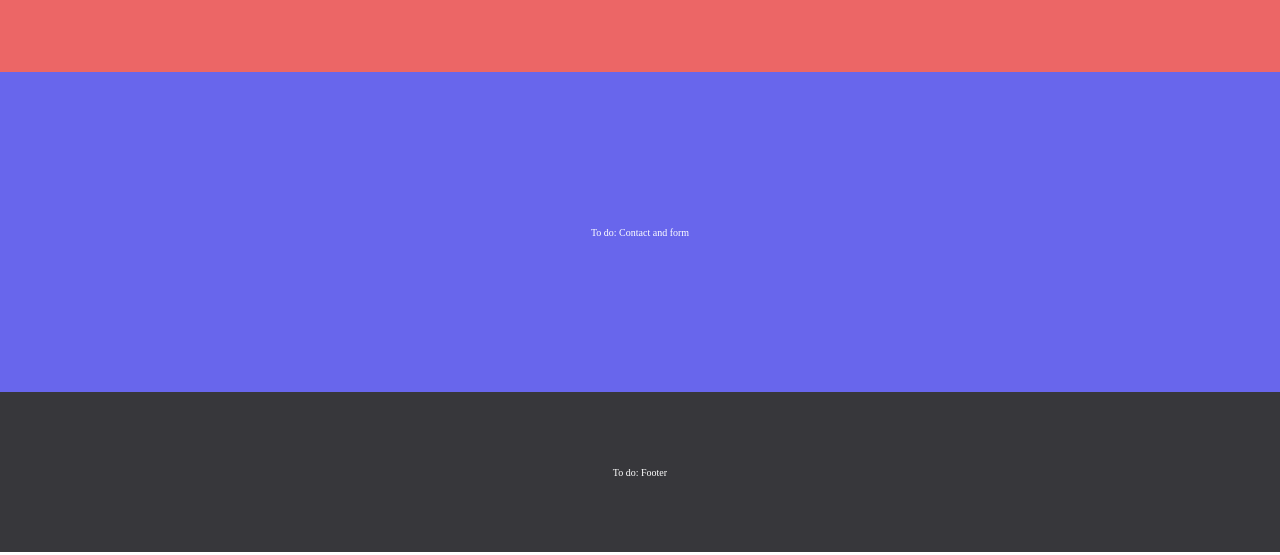
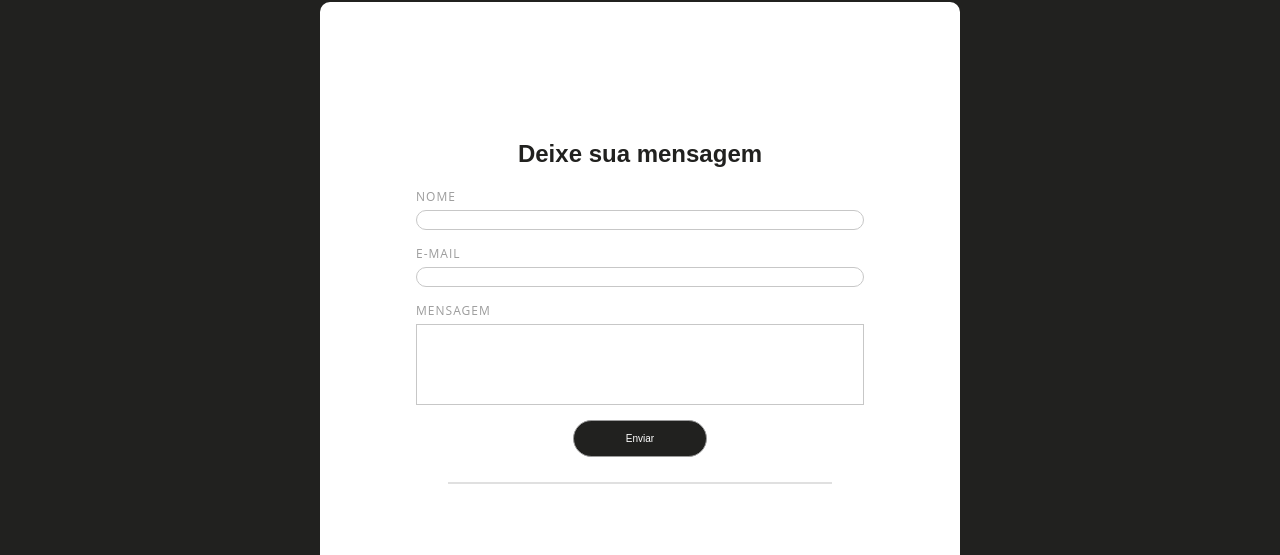
Before and after one commit to LeSales/toldos-portfolio, a Next.js app: page / in a window 1280 px wide. Shown: the part 928-1483 px from the top of the page. Built offline with nearby package versions, Linux system fonts and the light colour scheme.

Commit message:
add contact form

```diff
--- a/package.json
+++ b/package.json
@@ -6,6 +6,8 @@
     "start": "next start"
   },
   "dependencies": {
+    "@material-ui/core": "^4.12.3",
+    "emailjs-com": "^3.2.0",
     "next": "latest",
     "react": "^17.0.2",
     "react-dom": "^17.0.2",
--- a/pages/components/Contact/Contact.jsx
+++ b/pages/components/Contact/Contact.jsx
@@ -1,22 +1,192 @@
-import styled from 'styled-components';
+import React from "react";
+import styled from "styled-components";
+import emailjs from "emailjs-com";
 
 const flexCenter = `
-display: flex;
-justify-content: center;
-align-items: center;
+display:flex;
+justify-content:center;
+align-items:center;
 `;
 
 export const Wrapper = styled.div`
+  ${flexCenter}
+  width: 100%;
+  min-height: 100vh;
+  background-color: #21211f;
+  color: #fff;
+  h2 {
+    font-size: 2.4rem;
+    font-style: normal;
+    font-family: sans-serif;
+    margin: 0;
+    padding: 20px;
+  }
+  .conteiner {
     ${flexCenter}
-    height: 40vh;
-    color: #FFF;
-    background-color: #6866ec;
+    display:flex;
+    justify-content: center;
+    align-items: center;
+    flex-direction: column;
+    max-width: 980px;
+    height: 100%;
+  }
+  .formulario {
+    display: flex;
+    justify-content: center;
+    align-items: center;
+    flex-direction: column;
+    min-width:600px;
+    max-width: 750px;
+    max-height: 620px;
+    width: 50vw;
+    height: 80vh;
+    border-radius: 10px;
+    font-family: sans-serif;
+    background-color: #fff;
+    color: #21211f;
+  }
+  form {
+    display: flex;
+    flex-direction: column;
+    width: 70%;
+    font-weight: 500;
+    color: #4d4d4d;
+  }
+  .inputField {
+    margin-bottom: 15px;
+    border-radius: 30px;
+    border-style: none;
+    background: #fff;
+    border: 1px solid #c7c7c7;
+    height: 1.6rem;
+    transition: border-color 0.15s ease-in-out, box-shadow 0.15s ease-in-out;
+  }
+  .inputSubmit {
+    margin: 15px 0;
+    display: flex;
+    justify-content: center;
+    width: 30%;
+    font-weight: 500;
+    font-family: sans-serif;
+    text-align: center;
+    align-self: center;
+    font-size: 1rem;
+    cursor: pointer;
+    color: #fff;
+    background-color: #21211f;
+    border-color: #21211f;
+    padding: 12px 30px;
+    border-radius: 30px;
+    border-style: none;
+    border: 1px solid #9c9c9c;
+  }
+  label {
+    font-family: open sans, sans-serif;
+    text-transform: uppercase;
+    font-size: 1.2rem;
+    letter-spacing: 1px;
+    color: #9c9c9c;
+    margin: 0 0 5px;
+  }
+  textarea {
+    line-height: 1.5rem;
+    border: 1px solid #c7c7c7;
+    resize: none;
+  }
+  input:focus,
+  textarea:focus {
+    background-color: #f8f8f8;
+  }
+  textarea:focus,
+  input:focus {
+    outline: none;
+  }
+  .separator {
+    width: 60%;
+    max-width: 980px;
+    height: 2px;
+    background-color: #e0e0e0;
+    margin: 1rem 0;
+  }
+  .links {
+    margin: 0 10px;
+  }
+  .links:hover{
+    color: #616161 !important;
+  }
+  .links:visited {
+    color: inherit;
+  }
+  @media (max-width: 768px){
+    .formulario{
+      min-width: 90vw;
+    }
+
+  }
+  a, a:hover, a:focus, a:active {
+      text-decoration: none;
+      color: inherit;
+ }
 `;
 
-function Contact(){
-    return <Wrapper className="contact">
-        <div>To do: Contact and form</div>
+function sendEmail(e) {
+  e.preventDefault();
+
+  emailjs.sendForm(
+    "service_xed1lv3",
+    "template_vqcvu1n",
+    e.target,
+    "user_n9Joj17xPBlNCaRnoUhzK"
+  ).then(res=>{
+    console.log(res);
+  }).catch(err=> console.log(err));
+
+  let form = document.getElementById("myForm");
+  form.reset();
+  setTimeout(()=>{
+    //alert("Mensagem enviada, obrigado pelo contato!");
+}, 10);
+
+}
+
+function Contact() {
+  return (
+    <Wrapper className="contato">
+      <div className="conteiner">
+        <div className="formulario">
+          <h2>Deixe sua mensagem</h2>
+          <form id="myForm" onSubmit={sendEmail}>
+            <label>Nome</label>
+            <input className="inputField" type="text" name="name" required />
+
+            <label>E-mail</label>
+            <input className="inputField" type="email" name="user_email" required />
+
+            <label>Mensagem</label>
+            <textarea name="message" rows="5" required/>
+            <input className="inputSubmit" type="submit" value="Enviar" />
+          </form>
+          <div className="separator"></div>
+          <div>
+            <a
+              href="https://www.linkedin.com/in/leandro-sales-87249059/"
+              target="_blank"
+              rel="noopener noreferrer"
+              className="links"
+            >
+            </a>
+            <a
+              href="https://github.com/LeSales"
+              target="_blank"
+              rel="noopener noreferrer"
+              className="links"
+            >
+            </a>
+          </div>
+        </div>
+      </div>
     </Wrapper>
+  );
 }
 
 export default Contact;
--- a/pages/components/TopCarousel/TopCarousel.jsx
+++ b/pages/components/TopCarousel/TopCarousel.jsx
@@ -11,14 +11,16 @@ align-items: center;
 export const Wrapper = styled.div`
     ${flexCenter}
     background-color: #cecece;
-    height: 70vh;
+    height: 50vh;
 
-
+   .carousel{
+       height:30vh;
+   }
 `;
 
 function TopCarousel() {
     return <Wrapper>
-        <Carousel centerMode >
+        <Carousel centerMode={true}>
             <div className="carousel">
                 <img src="/1.jpg"></img>
             </div>
```
Also changed, not shown: 1 other file (tests, documents, lock files or other folders).
